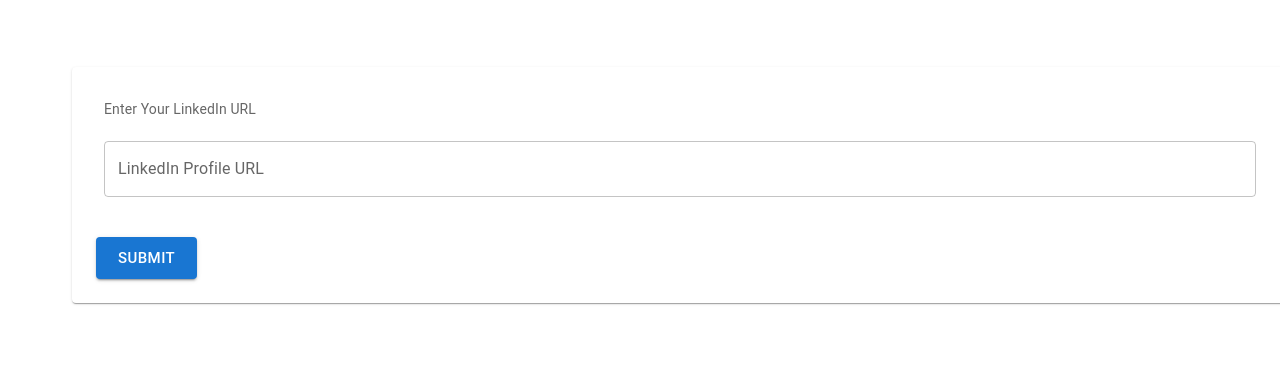
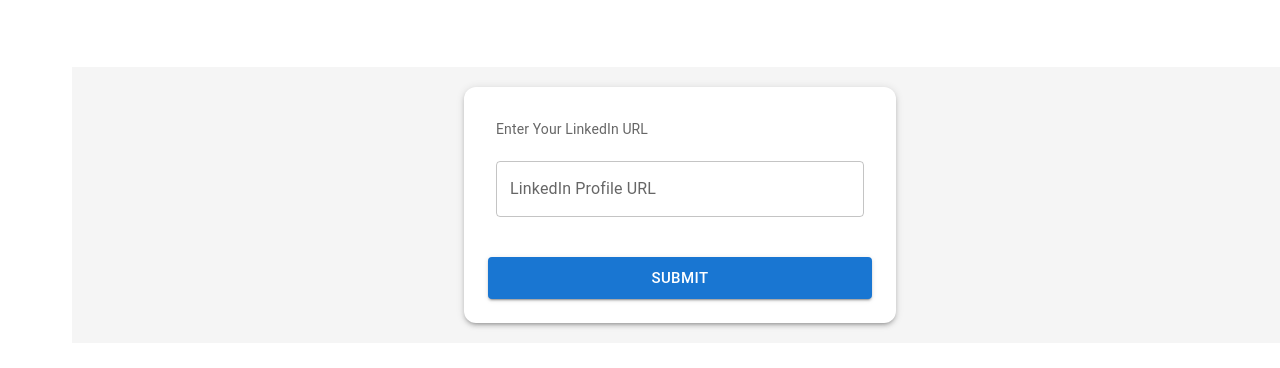
Before and after one commit to SahilSoni27/FindMyPaper-Frontent, a React (Vite) app: page /linkedin in a window 1280 px wide. Shown: the top 368 px of the page. Built offline with nearby package versions, Linux system fonts and the light colour scheme.

Commit message:
linkedin page update

```diff
--- a/src/components/Linkedin.jsx
+++ b/src/components/Linkedin.jsx
@@ -11,8 +11,8 @@
 export default function LinkedIn() {
   const [linkedinURL, setLinkedinURL] = useState("");
   const navigate = useNavigate();
+  const { setUser, user } = useContext(UserContext);
 
-  const { setUser, user } = useContext(UserContext);
   const handleSubmit = () => {
     if (linkedinURL.trim() === "") {
       alert("Please enter a LinkedIn URL!");
@@ -23,7 +23,25 @@
   };
 
   return (
-    <Card sx={{ minWidth: 275, padding: 2 }}>
+    <div
+      style={{
+        display: "flex",
+        justifyContent: "center",
+        alignItems: "center",
+        // minHeight: "100vh",
+        padding: "20px",
+        backgroundColor: "#f5f5f5", // optional for better look
+      }}
+    >
+      <Card
+        sx={{
+          width: "100%",
+          maxWidth: 400,
+          padding: 2,
+          boxShadow: 3,
+          borderRadius: 3,
+        }}
+      >
         <CardContent>
           <Typography gutterBottom sx={{ color: "text.secondary", fontSize: 14 }}>
             Enter Your LinkedIn URL
@@ -38,10 +56,11 @@
           />
         </CardContent>
         <CardActions>
-        <Button size="large" variant="contained" onClick={handleSubmit}>
+          <Button fullWidth size="large" variant="contained" onClick={handleSubmit}>
             Submit
           </Button>
         </CardActions>
       </Card>
+    </div>
   );
 }
```
Lines whose indentation alone changed are shown as unchanged.
